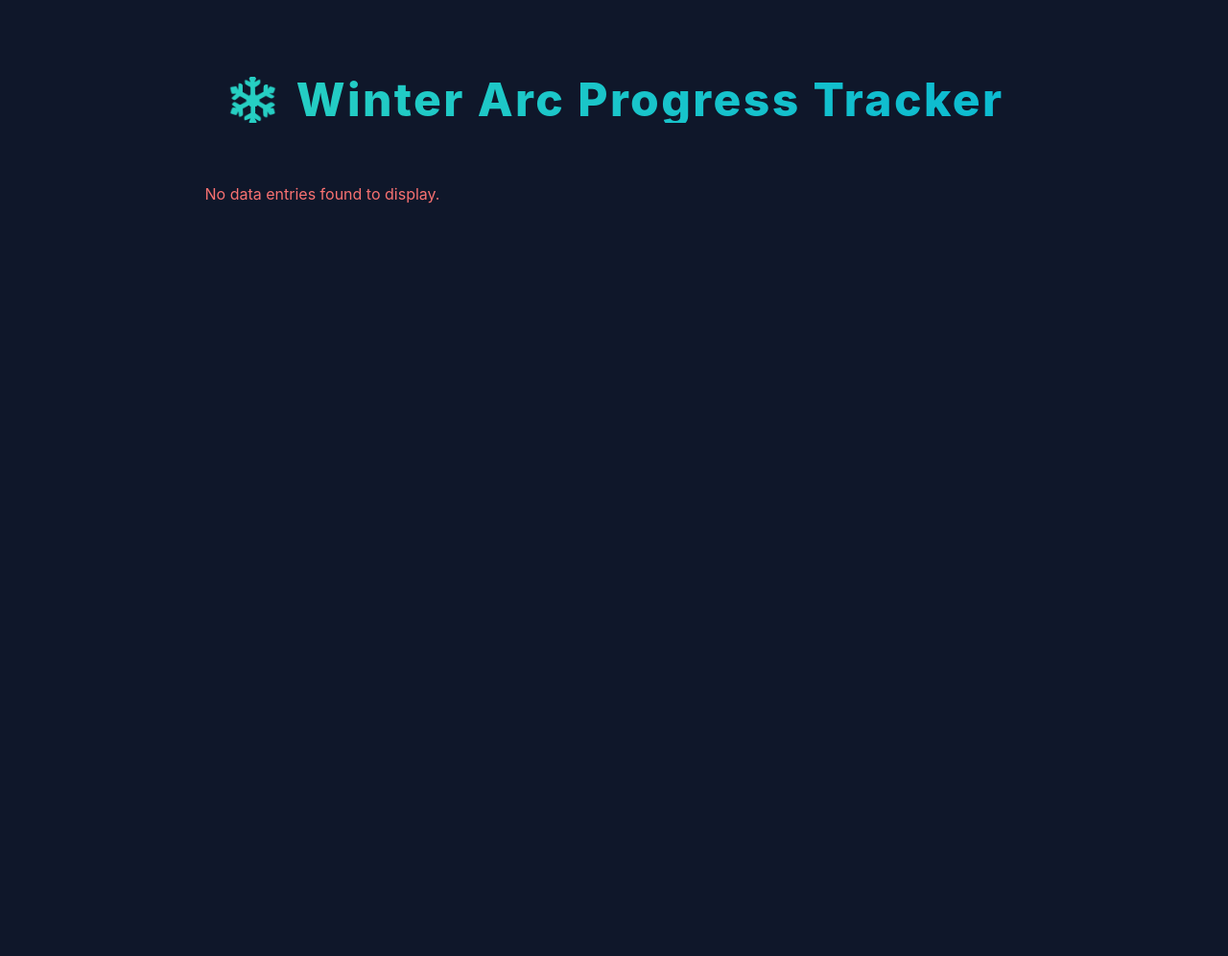
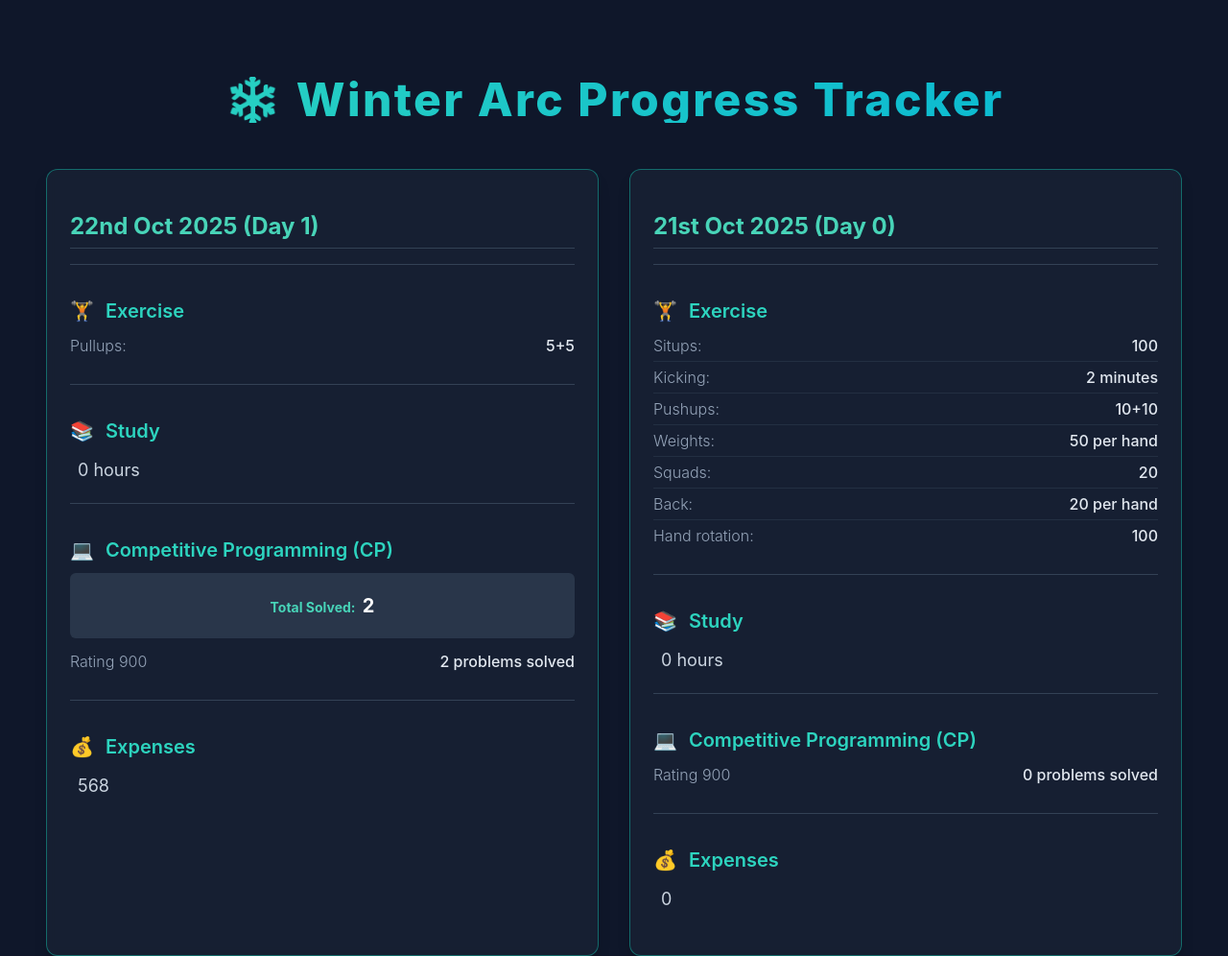
Before and after one commit to dai123shu/winter-arc, a website: page index.html in a window 1280 px wide. Shown: the whole page at 96% size. Before the commit the page ends 896 px from the top, so only its background shows below. Drawn offline with Linux system fonts and the light colour scheme.

Commit message:
Update index.html

```diff
--- a/index.html
+++ b/index.html
@@ -22,7 +22,7 @@
     </div>
 
     <!-- The data MUST be loaded before the script that tries to read it -->
-    <script src="https://dai123shu.github.io/files/data.js"></script>
+    <script src="data.js"></script>
     <script src="script.js"></script>
   </body>
 </html>
```
